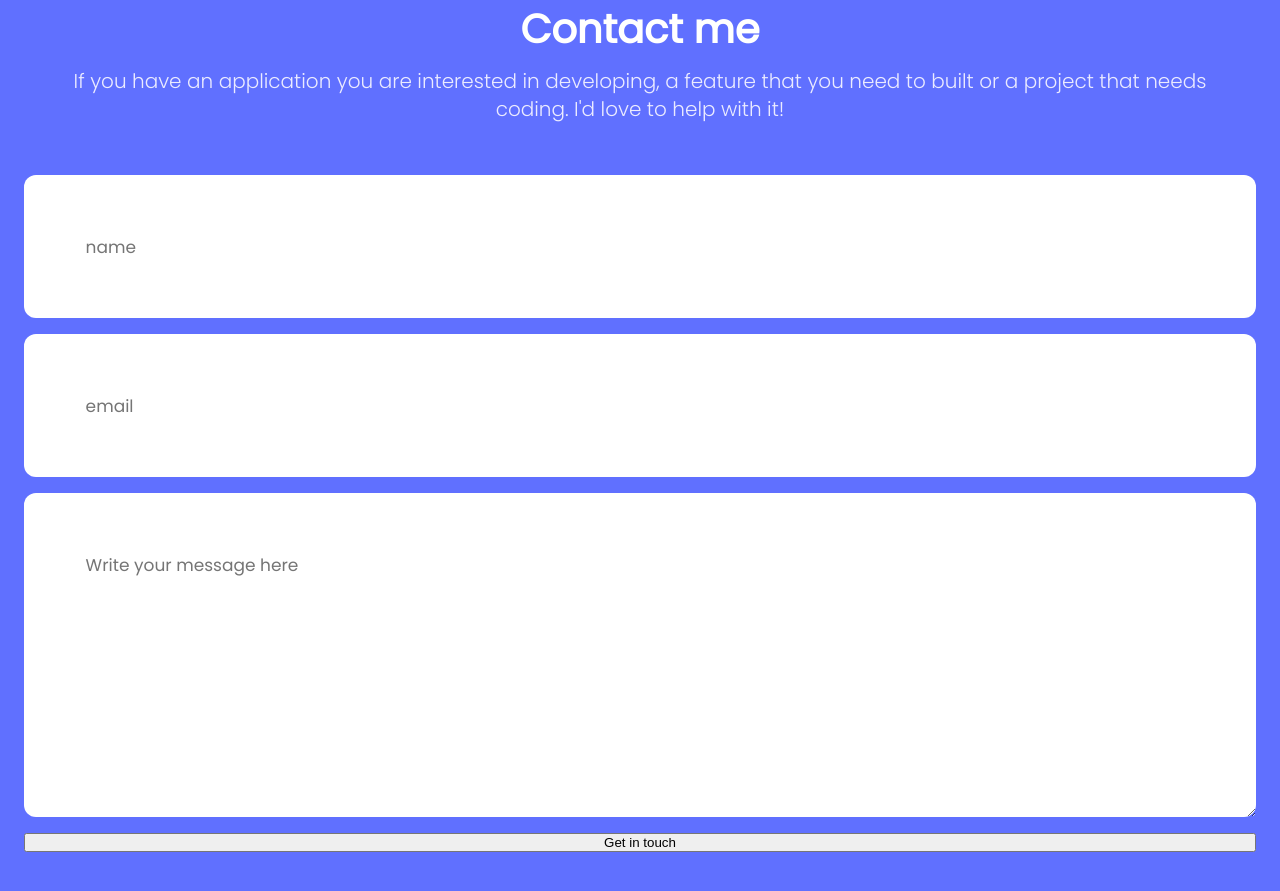
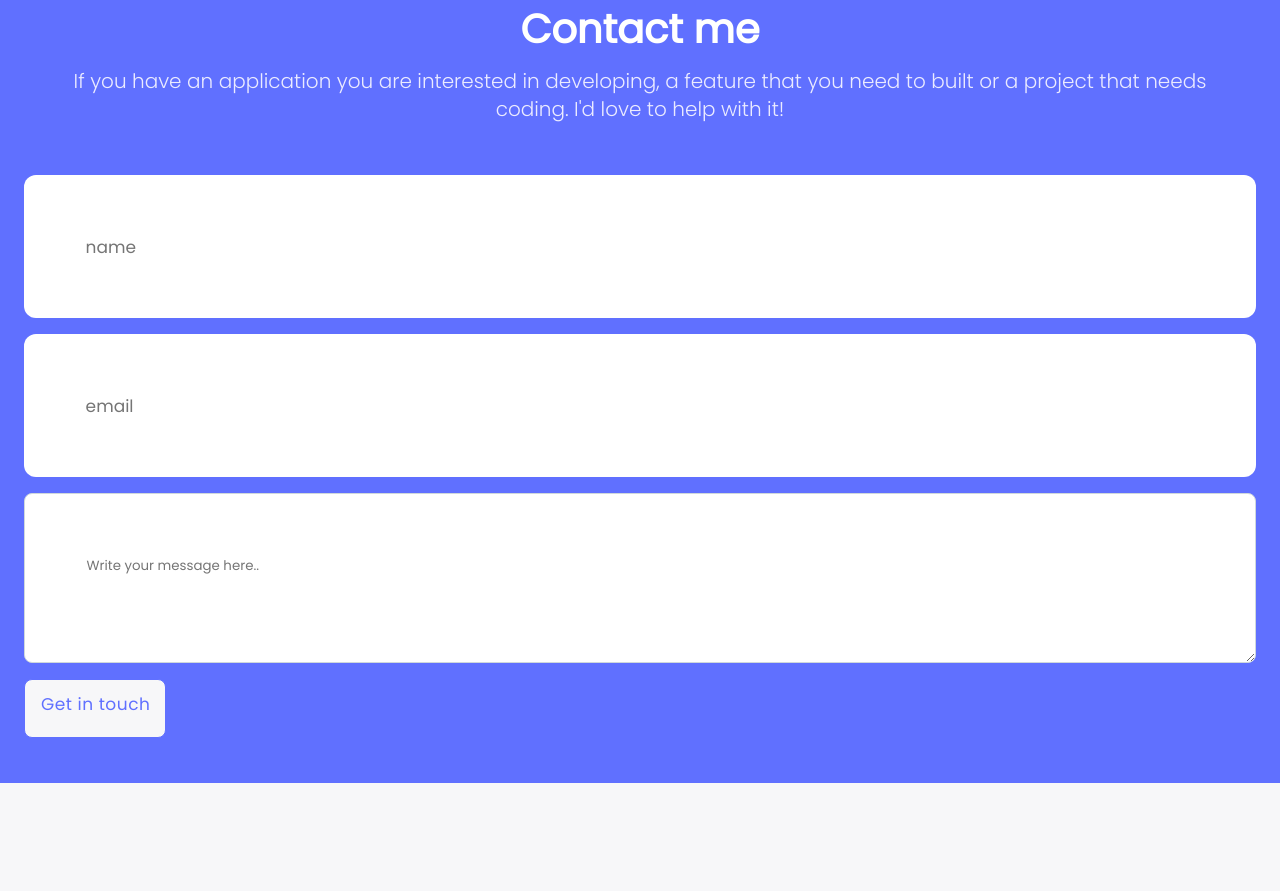
Before and after one commit to IvonneBenitesRodriguez/microverse_mobile_portfolio, a website: page index.html in a window 1280 px wide. Shown: the part 7046-7937 px from the top of the page. After the commit the page ends 7829 px from the top, so only its background shows below. Drawn offline with Linux system fonts and the light colour scheme.

Commit message:
Update: create a contact-form section

```diff
--- a/index.html
+++ b/index.html
@@ -229,11 +229,11 @@
       <section class="contact-form">
         <h2 class="contact-me">Contact me</h2>
         <p class="contact-paragraph">If you have an application you are interested in developing, a feature that you need to built or a project that needs coding. I'd love to help with it!</p>
-        <form action="#" class="form">
+        <form action="https://formspree.io/ivonnebenites2015@gmail.com" method="post" class="form">
             <input type="text" name="name" id="name" placeholder="name" class="input">
             <input type="email" name="email" id="email" placeholder="email" class="input">
-            <textarea name="de" id="" cols="30" rows="10" placeholder="Write your message here" class="input"></textarea>
-            <input type="submit" value="Get in touch" class="button">
+            <textarea name="description" id="" cols="30" rows="10" placeholder="Write your message here.." class="input-text"></textarea>
+            <input type="submit" value="Get in touch" class="button-contact-form">
         </form>
       </section>
 </body>
```
